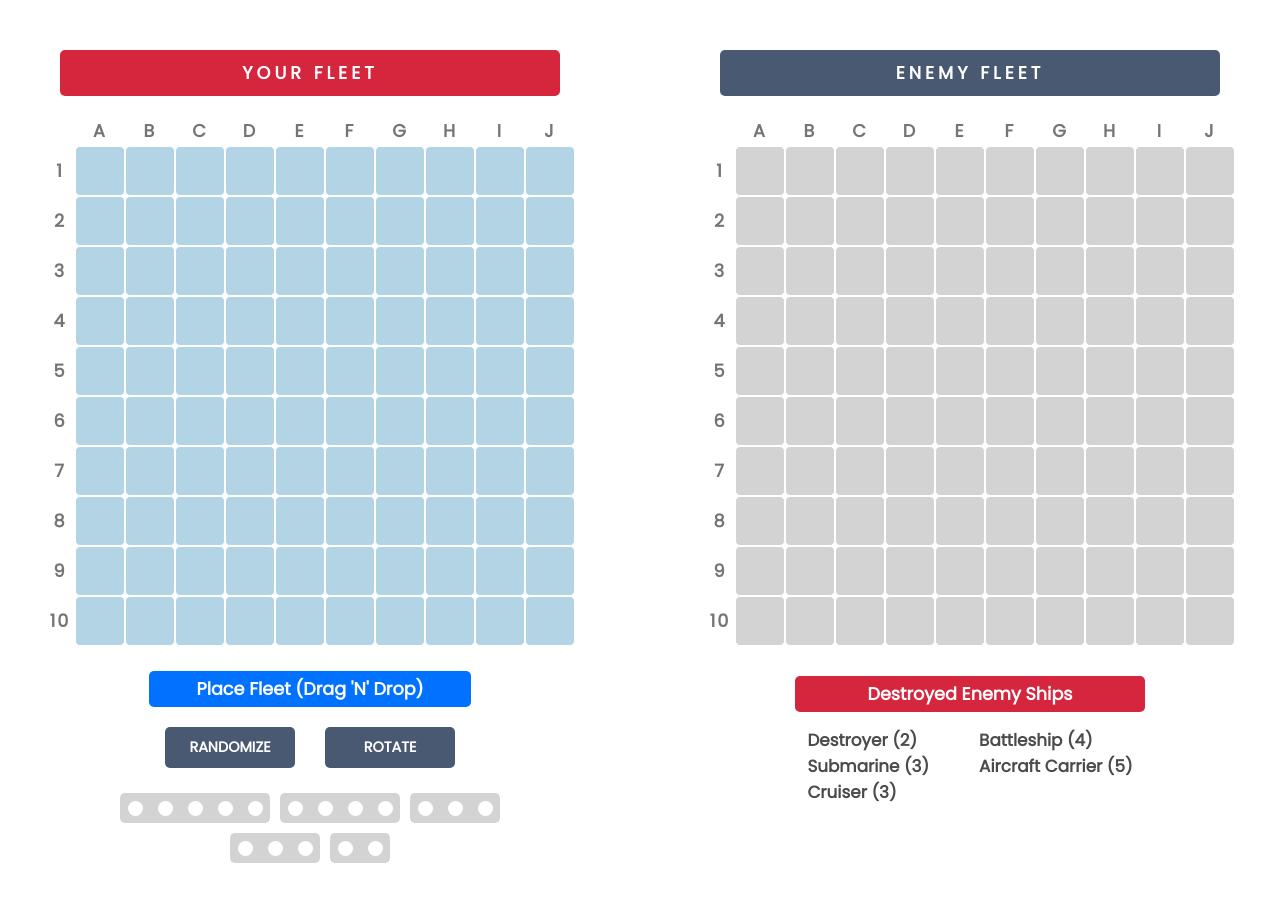
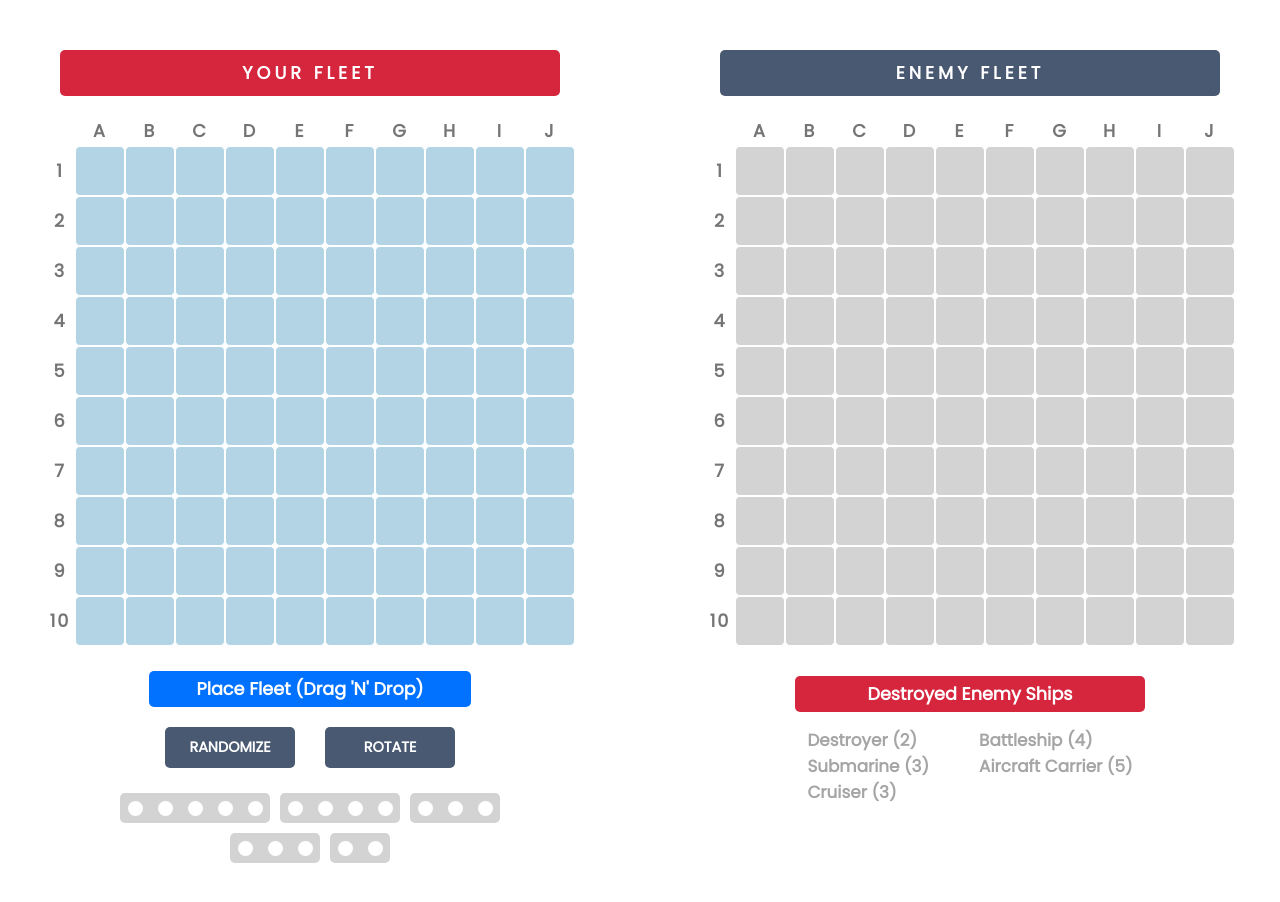
Before and after one commit to Eternum101/battleship-game, a React (Vite) app: page / in a window 1280 px wide. Shown: the top 902 px of the page. Built offline with nearby package versions, Linux system fonts and the light colour scheme.

Commit message:
Modified Functionality Naming in GameController.jsx Added Functionality for Checking Off Destroyed Computer Ships in ComputerBoard.css Added Styling in ComputerBoard.css

```diff
--- a/src/components/ComputerBoard.jsx
+++ b/src/components/ComputerBoard.jsx
@@ -1,8 +1,17 @@
-import React from "react";
+import React, { useState } from "react";
 import GameController from "./GameController";
 import '../styles/ComputerBoard.css';
 
 function ComputerBoard({ board, isGameStarted }) {
+    const [destroyedShips, setDestroyedShips] = useState([]);
+
+    const handleShipClick = (ship) => {
+        if (!isGameStarted) return;
+        setDestroyedShips(prevState =>
+            prevState.includes(ship) ? prevState.filter(s => s !== ship) : [...prevState, ship]
+        );
+    };
+
     return (
         <div className="game-container">
             <h2 className="computer-title">ENEMY FLEET</h2>
@@ -36,13 +45,38 @@ function ComputerBoard({ board, isGameStarted }) {
                 <h1>Destroyed Enemy Ships</h1>
                 <div className="destroyed-enemy-ships">
                     <div className="ships-left">
-                        <h2>Destroyer (2)</h2>
-                        <h2>Submarine (3)</h2>
-                        <h2>Cruiser (3)</h2>
+                        <h2
+                            className={`computer-ship ${destroyedShips.includes("Destroyer") ? "destroyed" : ""} ${!isGameStarted ? "disabled" : ""}`}
+                            onClick={() => handleShipClick("Destroyer")}
+                        >
+                            Destroyer (2)
+                        </h2>
+                        <h2
+                            className={`computer-ship ${destroyedShips.includes("Submarine") ? "destroyed" : ""} ${!isGameStarted ? "disabled" : ""}`}
+                            onClick={() => handleShipClick("Submarine")}
+                        >
+                            Submarine (3)
+                        </h2>
+                        <h2
+                            className={`computer-ship ${destroyedShips.includes("Cruiser") ? "destroyed" : ""} ${!isGameStarted ? "disabled" : ""}`}
+                            onClick={() => handleShipClick("Cruiser")}
+                        >
+                            Cruiser (3)
+                        </h2>
                     </div>
                     <div className="ships-right">
-                        <h2>Battleship (4)</h2>
-                        <h2>Aircraft Carrier (5)</h2>
+                        <h2
+                            className={`computer-ship ${destroyedShips.includes("Battleship") ? "destroyed" : ""} ${!isGameStarted ? "disabled" : ""}`}
+                            onClick={() => handleShipClick("Battleship")}
+                        >
+                            Battleship (4)
+                        </h2>
+                        <h2
+                            className={`computer-ship ${destroyedShips.includes("Aircraft Carrier") ? "destroyed" : ""} ${!isGameStarted ? "disabled" : ""}`}
+                            onClick={() => handleShipClick("Aircraft Carrier")}
+                        >
+                            Aircraft Carrier (5)
+                        </h2>
                     </div>
                 </div>
             </div>
--- a/src/components/GameController.jsx
+++ b/src/components/GameController.jsx
@@ -126,7 +126,7 @@ function GameController({ board, boardType, selectedShip, onShipPlaced, randomSh
     setSelectedCell({ row: i, col: j });
   };
 
-  const handleHitClick = () => {
+  const handleComputerHitClick = () => {
     if (!selectedCell) return;
 
     const { row, col } = selectedCell;
@@ -157,7 +157,7 @@ function GameController({ board, boardType, selectedShip, onShipPlaced, randomSh
         onClick={() => handleCellClick(row, col)}
       >
         {selectedCell && selectedCell.row === row && selectedCell.col === col ? (
-          <button className="btn-hit" onClick={() => handleHitClick(row, col)}>HIT</button>
+          <button className="btn-hit" onClick={() => handleComputerHitClick(row, col)}>HIT</button>
         ) : (
           value === '💥' || value === '•' ? value : ''
         )}
--- a/src/styles/ComputerBoard.css
+++ b/src/styles/ComputerBoard.css
@@ -42,6 +42,11 @@
     gap: 50px;
 }
 
+.destroyed {
+    text-decoration: line-through;
+    color: red;
+}
+
 .ships-left {
     display: flex;
     flex-direction: column;
@@ -55,3 +60,18 @@
     justify-content: flex-start;
     align-items: flex-start;
 }
+
+.computer-ship {
+    transition: transform 0.3s ease;
+}
+
+.computer-ship:hover {
+    cursor: pointer;
+    color: red;
+    transform: scale(1.1);
+}
+
+.disabled {
+    pointer-events: none;
+    opacity: 0.5;
+}
```
